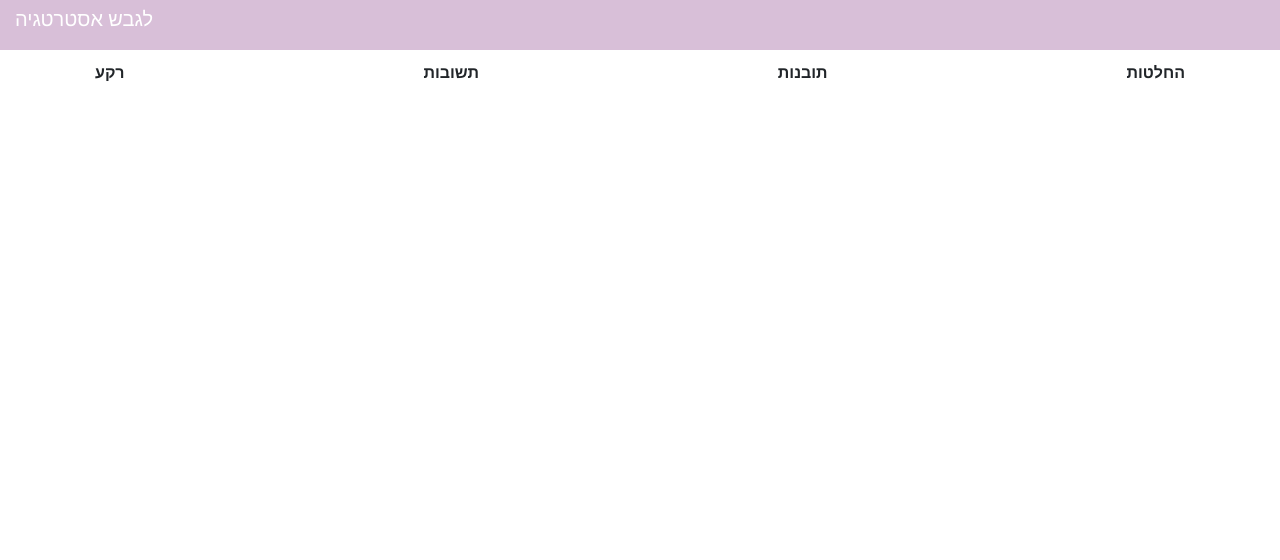
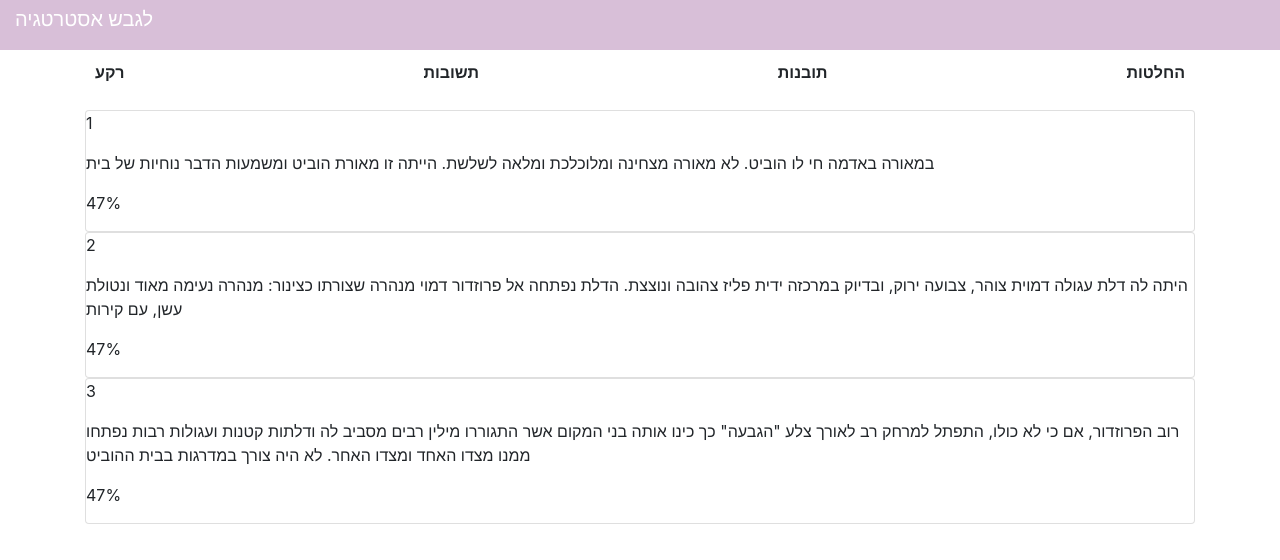
Before and after one commit to innaya12/insightsProject, a React (Create React App) app in the folder my-project/: page / in a window 1280 px wide. Shown: the top 560 px of the page. Built offline with nearby package versions, Linux system fonts and the light colour scheme.

Commit message:
insights display done

```diff
--- a/my-project/src/App.js
+++ b/my-project/src/App.js
@@ -1,19 +1,21 @@
 import React from 'react';
-// import './App.css';
 // import HomePage from './components/homepage/homepage'
 import Header from './components/header/header';
 import NavBar from './components/navbar/navbar';
+import Insights from './components/insights/insights'
 import 'bootstrap/dist/css/bootstrap.min.css';
 
-
-function App() {
-  return (
+class App extends React.Component {
+  render(){
+    return (
     <div className="App">
       {/* <HomePage/> */}
       <Header/>
       <NavBar/>
-    </div>
-  );
+      <Insights/>
+      </div>
+    );
+  }
 }
 
 export default App;
--- a/my-project/src/components/homepage/homepage.jsx
+++ b/my-project/src/components/homepage/homepage.jsx
@@ -1,7 +1,6 @@
 // import React from 'react';
 // import Header from '../header/header';
 // import NavBar from '../navbar/navbar';
-// import Posts from '../posts/posts';
 
 // class HomePage extends React.Component{
 
@@ -10,7 +9,6 @@
 //             <div>
 //                 <Header/>
 //                 <NavBar/>
-//                 <Posts/>
 
 //             </div>
 //         )
--- /dev/null
+++ b/my-project/src/components/insights/buildInsights.jsx
@@ -0,0 +1,20 @@
+import React from 'react';
+
+class BuildInsights extends React.Component {
+    constructor(props){
+        super(props);
+    };
+
+    render(){
+        const {index, text, stats} = this.props;
+        return (
+            <div className={"card"}>
+                <p>{index}</p>
+                <p>{text} </p>
+                <p>{stats}</p>
+            </div>
+        )
+    }
+}
+
+export default BuildInsights;
--- /dev/null
+++ b/my-project/src/components/insights/insights.js
@@ -0,0 +1,27 @@
+import React from 'react';
+import BuildInsights from './buildInsights'
+import {allInsights} from '../../data/mock data';
+
+class Insights extends React.Component {
+    constructor(props){
+        super(props);
+        this.state = {
+            insightsArray : allInsights
+        }
+    };
+
+
+    render(){
+        const {insightsArray} = this.state;
+        return (
+            <div className={"container"}>
+                <div className={"d-flex flex-column align-items-right"}>
+                    {insightsArray.map(insight => <BuildInsights {...insight}
+                                                                    key={insight.index} />)}
+                </div>
+            </div>
+        )
+    }
+}
+
+export default Insights;
--- a/my-project/src/components/navbar/navbar.jsx
+++ b/my-project/src/components/navbar/navbar.jsx
@@ -1,7 +1,22 @@
 import React from 'react';
 import './style.css';
+import Insights from '../insights/insights';
 
 class NavBar extends React.Component {
+    constructor(props){
+        super(props);
+        this.state = {
+            showComponent: false
+        };
+    }
+
+    onShow=()=>{
+        console.log("clicked", this.state.showComponent);
+        this.setState({
+            showComponent: true
+        })
+        console.log("worked")
+    }
 
     render() {
         return (
@@ -9,9 +24,18 @@ class NavBar extends React.Component {
                 <ul className={"d-flex navBar justify-content-between"}>
                     <li>רקע</li>
                     <li>תשובות</li>
-                    <li>תובנות</li>
+                    <li onClick={this.onShow}>תובנות</li>
                     <li>החלטות</li>
                 </ul>
+                {this.state.showComponent === true &&
+                <div>
+                    <p>
+                        here
+                    </p>
+                    <Insights />
+
+                </div>
+                }
             </div>
         )
     }
--- a/my-project/src/data/mock data.js
+++ b/my-project/src/data/mock data.js
@@ -1,9 +1,9 @@
 import React from 'react';
 
 const allInsights = [
-    {index: 1, text:"It is a long established fact that a reader will be distracted by the readable content of a page when looking at its layout", stats:"47%"},
-    {index: 2, text:"The point of using Lorem Ipsum is that it has a more-or-less normal distribution of letters, as opposed to using", stats:"47%"},
-    {index: 3, text:" Many desktop publishing packages and web page editors now use Lorem Ipsum as their default model text", stats:"47%"},
+    {index: 1, text: 'במאורה באדמה חי לו הוביט. לא מאורה מצחינה ומלוכלכת ומלאה לשלשת. הייתה זו מאורת הוביט ומשמעות הדבר נוחיות של בית', stats:"47%"},
+    {index: 2, text: 'היתה לה דלת עגולה דמוית צוהר, צבועה ירוק, ובדיוק במרכזה ידית פליז צהובה ונוצצת. הדלת נפתחה אל פרוזדור דמוי מנהרה שצורתו כצינור: מנהרה נעימה מאוד ונטולת עשן, עם קירות ', stats:"47%"},
+    {index: 3, text: 'רוב הפרוזדור, אם כי לא כולו, התפתל למרחק רב לאורך צלע "הגבעה" כך כינו אותה בני המקום אשר התגוררו מילין רבים מסביב לה ודלתות קטנות ועגולות רבות נפתחו ממנו מצדו האחד ומצדו האחר. לא היה צורך במדרגות בבית ההוביט', stats:"47%"},
 ];
 
 export {allInsights}
```
Also changed, not shown: my-project/src/components/posts/buildPosts.jsx (deleted, +0 -19 lines), my-project/src/components/posts/posts.js (deleted, +0 -26 lines), my-project/src/assets/menudots.png (added).
